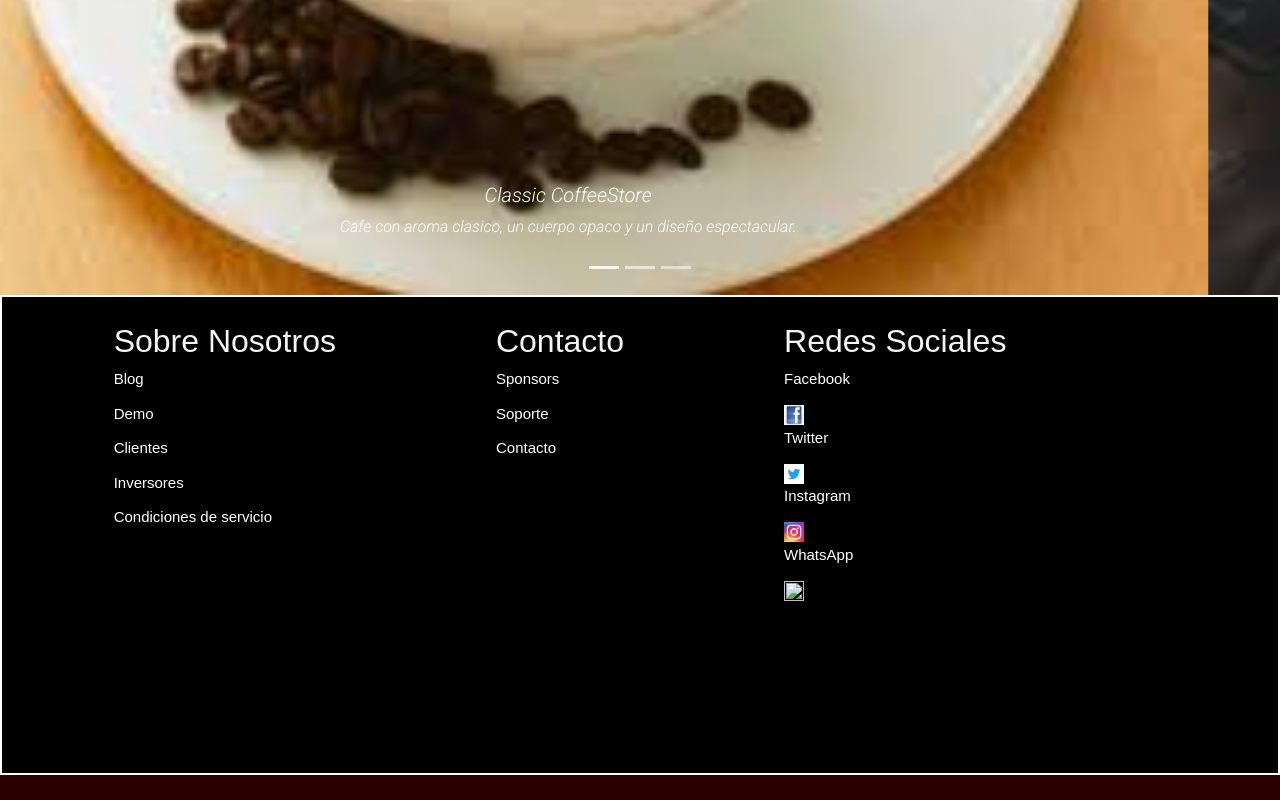
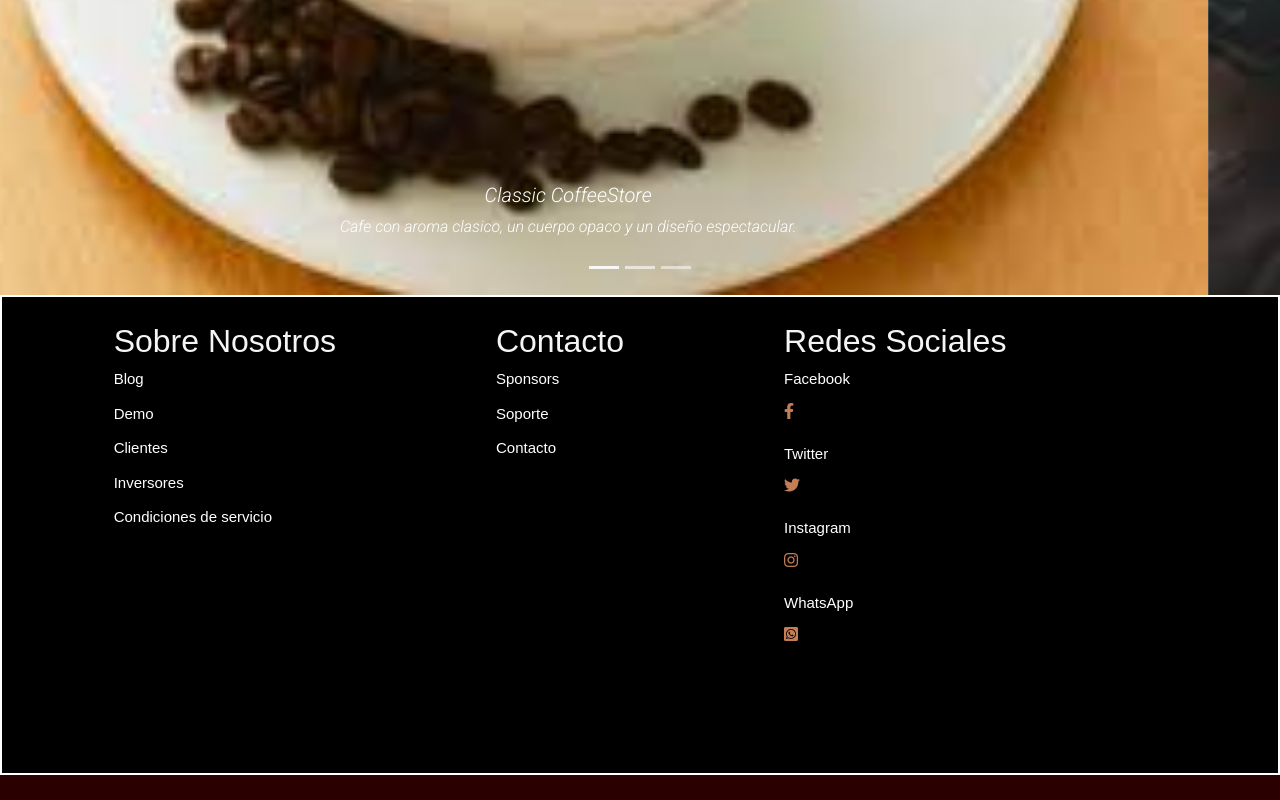
Before and after one commit to Mateo-Pons/mi_repositorio, a website: page index.html in a window 1280 px wide. Shown: the part 770-1570 px from the top of the page. Drawn offline with nearby package versions, Linux system fonts and the light colour scheme.

Commit message:
Agrego gitignore y cambios en footer

```diff
--- a/index.html
+++ b/index.html
@@ -13,6 +13,7 @@
     <link href="https://fonts.googleapis.com/css2?family=Merriweather:ital,wght@1,300&family=Roboto:ital,wght@1,300&display=swap" rel="stylesheet">
     <!-- Hojas de estilo -->
     <link href="https://cdn.jsdelivr.net/npm/bootstrap@5.0.2/dist/css/bootstrap.min.css" rel="stylesheet" integrity="sha384-EVSTQN3/azprG1Anm3QDgpJLIm9Nao0Yz1ztcQTwFspd3yD65VohhpuuCOmLASjC" crossorigin="anonymous">
+    <link rel="stylesheet" href="https://use.fontawesome.com/releases/v5.15.3/css/all.css" integrity="sha384-SZXxX4whJ79/gErwcOYf+zWLeJdY/qpuqC4cAa9rOGUstPomtqpuNWT9wdPEn2fk" crossorigin="anonymous">
     <link rel="stylesheet" href="css/bootstrap.min.css">
     <link rel="stylesheet" href="css/copia.css">
 </head>
@@ -100,10 +101,10 @@
             </div>
             <div class="tres">
                 <h2>Redes Sociales</h2>
-                <a href="www.facebook.com">Facebook</a><span><img class="imag" src="imagenes/facebook.jpg"></span>
-                <a href="www.twitter.com">Twitter</a><span><img class="imag" src="imagenes/twitter.png"></span>
-                <a href="www.instagram.com">Instagram</a><span><img class="imag" src="imagenes/instagram.jpg"></span>
-                <a href="www.whatsapp.com">WhatsApp</a><span><img class="imag" src="imagenes/whatsapp.jpg"></span>
+                <a href="www.facebook.com">Facebook</a><i class="fab fa-facebook-f"></i><br>
+                <a href="www.twitter.com">Twitter</a><i class="fab fa-twitter"></i><br>
+                <a href="www.instagram.com">Instagram</a><i class="fab fa-instagram"></i><br>
+                <a href="www.whatsapp.com">WhatsApp</a><i class="fab fa-whatsapp-square"></i><br>
             </div>
             </div>
         </div>
--- a/scss/_footer.scss
+++ b/scss/_footer.scss
@@ -60,7 +60,6 @@
 textarea{
     resize: none;
 }
-.imag{
-    height: 20px;
-    width: 20px;
+.fab{
+    color: $color4;
 }
```
Also changed, not shown: html/contacto.html (+4 -4 lines), html/marcas.html (+4 -4 lines), html/productos.html (+4 -4 lines), css/copia.css, 1 other file.
